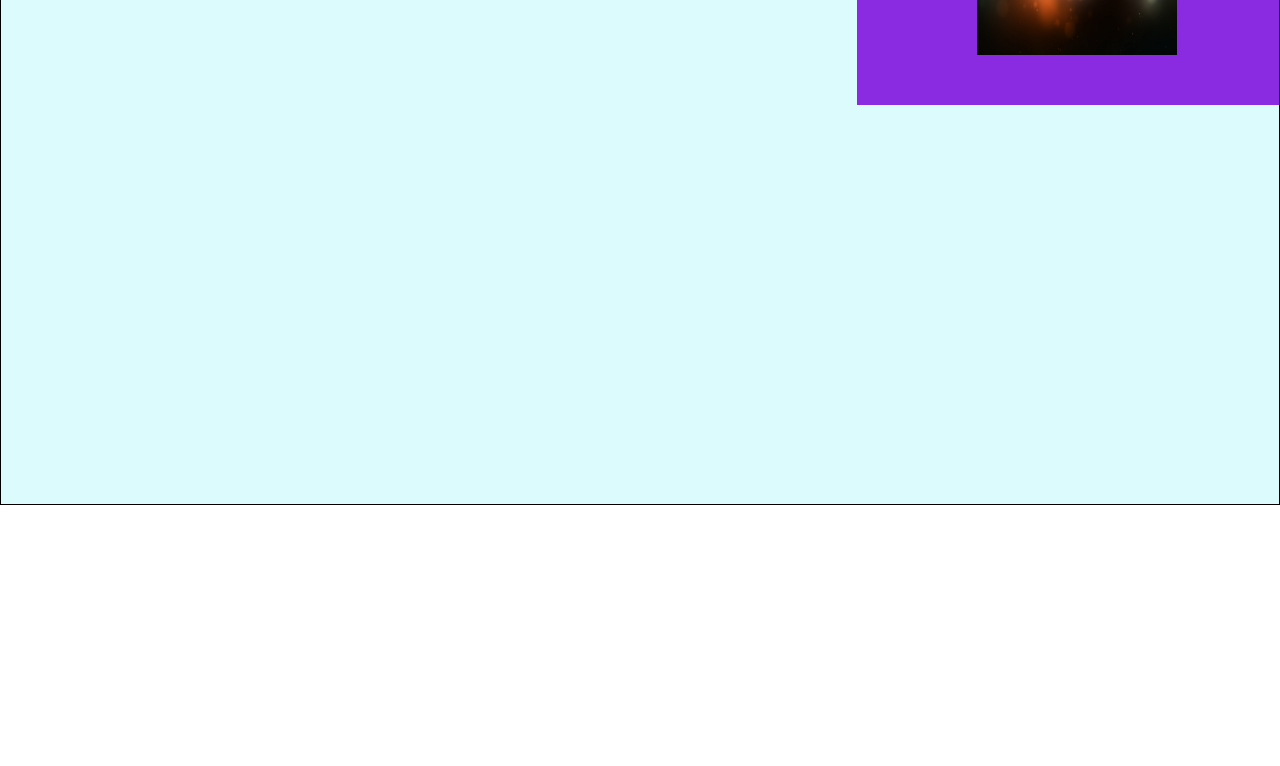
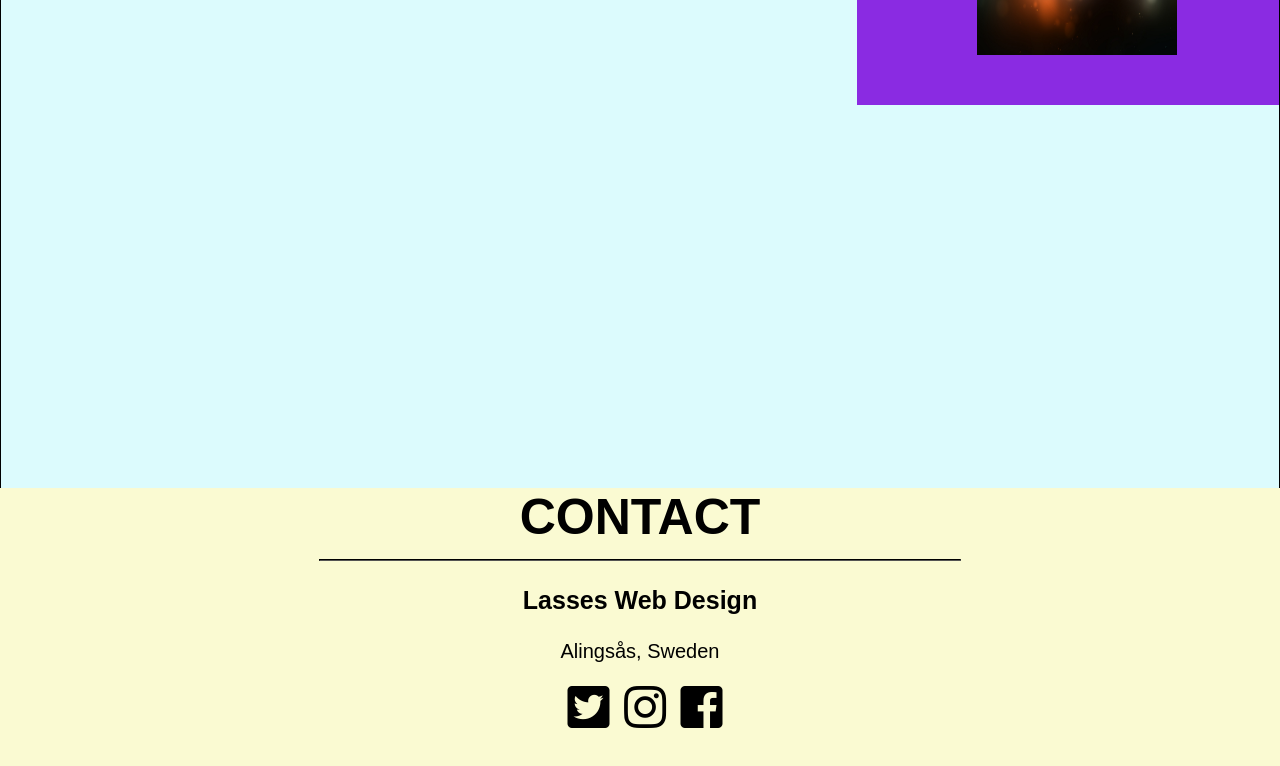
Before and after one commit to AntonNorgren/Projektarbete, a plain HTML site: page Projektarbete/index.html in a window 1280 px wide. Shown: the part 1000-1766 px from the top of the page. Before the commit the page ends 1505 px from the top, so only its background shows below. Drawn offline with nearby package versions, Linux system fonts and the light colour scheme.

Commit message:
Contact page added

```diff
--- a/Projektarbete/index.css
+++ b/Projektarbete/index.css
@@ -118,4 +118,68 @@ background-color: rgb(220, 251, 253);
   height: 200px;
   width: 200px;
   padding: 50px 0 50px 120px;
+
+
 }
+
+/** Contact **/
+
+.contact-content{
+  background-color: lightgoldenrodyellow;
+  margin-top: -17px;
+  height: 88vh;
+}
+
+.contact-textbox {
+  display: block;
+  width: 100%;
+  text-align: center;
+
+}
+
+.contact-textbox h2 {
+ display:block;
+ font-size: 50px;
+ margin: 0px;
+ padding: 0px;
+ padding-bottom: 5px;
+}
+
+.contact-textbox hr {
+  display: block;
+  border-color: black;
+  border-width: 0,5px;
+  width: 50%;
+}
+
+.contact-textbox h3 {
+  display: block;
+  font-size: 25px;
+}
+
+.contact-textbox p {
+  display: block;
+  width: 100%;
+  font-size: 20px;
+
+}
+
+.table{
+  display: table;
+  margin: 0 auto;
+}
+.contact-textbox ul {
+  list-style: none;
+  margin: 0 auto;
+  padding-right: 30px;
+
+}
+
+.contact-textbox ul li {
+  display: inline;
+  padding: 5px;
+}
+
+.table a {
+  color: black;
+}
--- a/Projektarbete/index.html
+++ b/Projektarbete/index.html
@@ -41,6 +41,29 @@
     </div>
 </div>
 
+<div class="contact-content">
+    <div class="contact-textbox">
+        <div class="contact-header">
+        <h2>CONTACT</h2>
+
+
+</div>
+        <hr></hr>
+        <h3>Lasses Web Design</h3>
+        <p>Alingsås, Sweden</p>
+        <div class="table">
+            <ul>
+                <li><a href="#"><i class="fab fa-3x fa-twitter-square"></i></a></li>
+                <li><a href="#"><i class="fab fa-3x fa-instagram"></i></a></li>
+                <li><a href="#"><i class="fab fa-3x fa-facebook-square"></i></a></li>
+            </ul>
+        </div>
+
+    </div>
+</div>
+
+
+
     <script src="scripts.js"></script>
 </body>
 </html>
```
